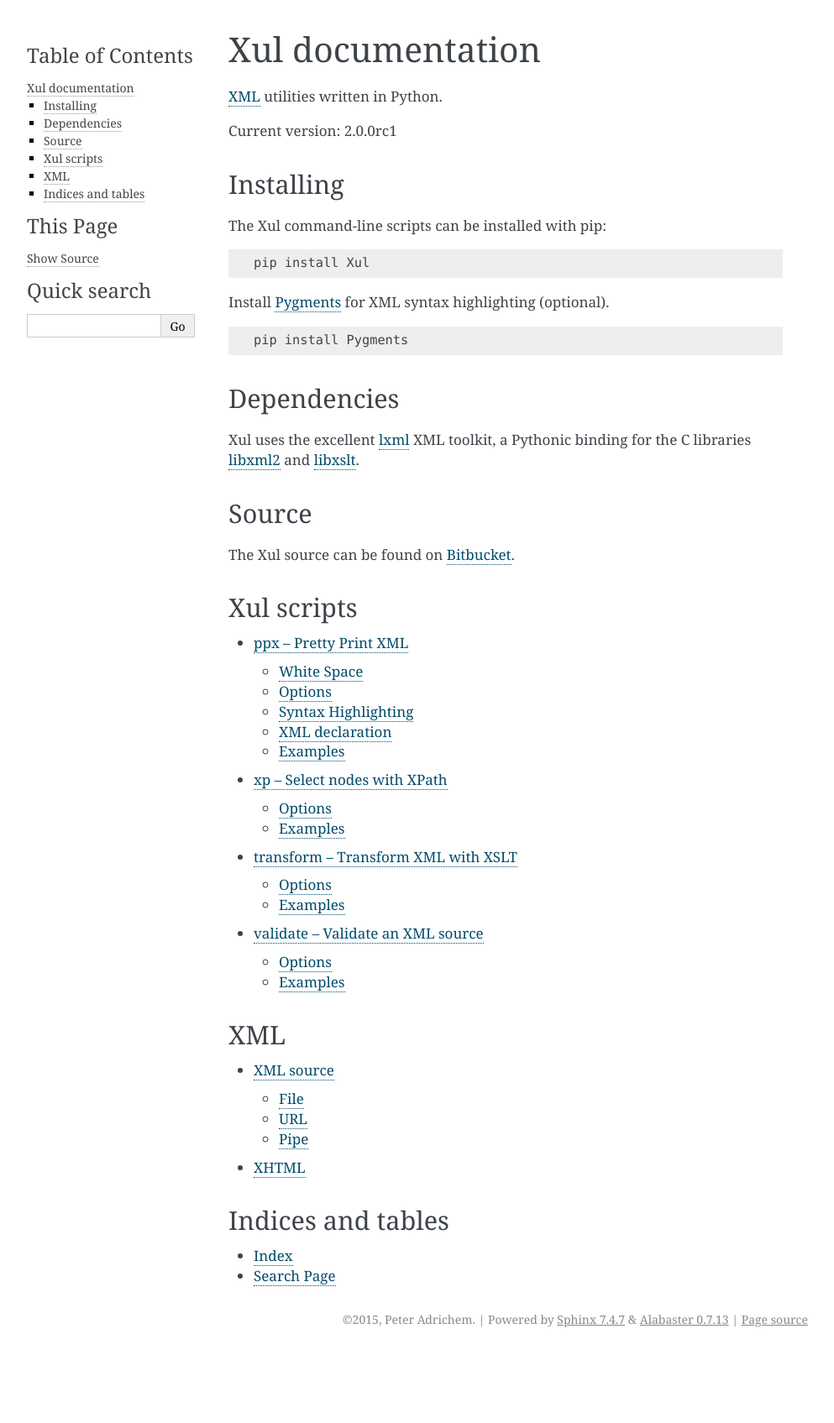
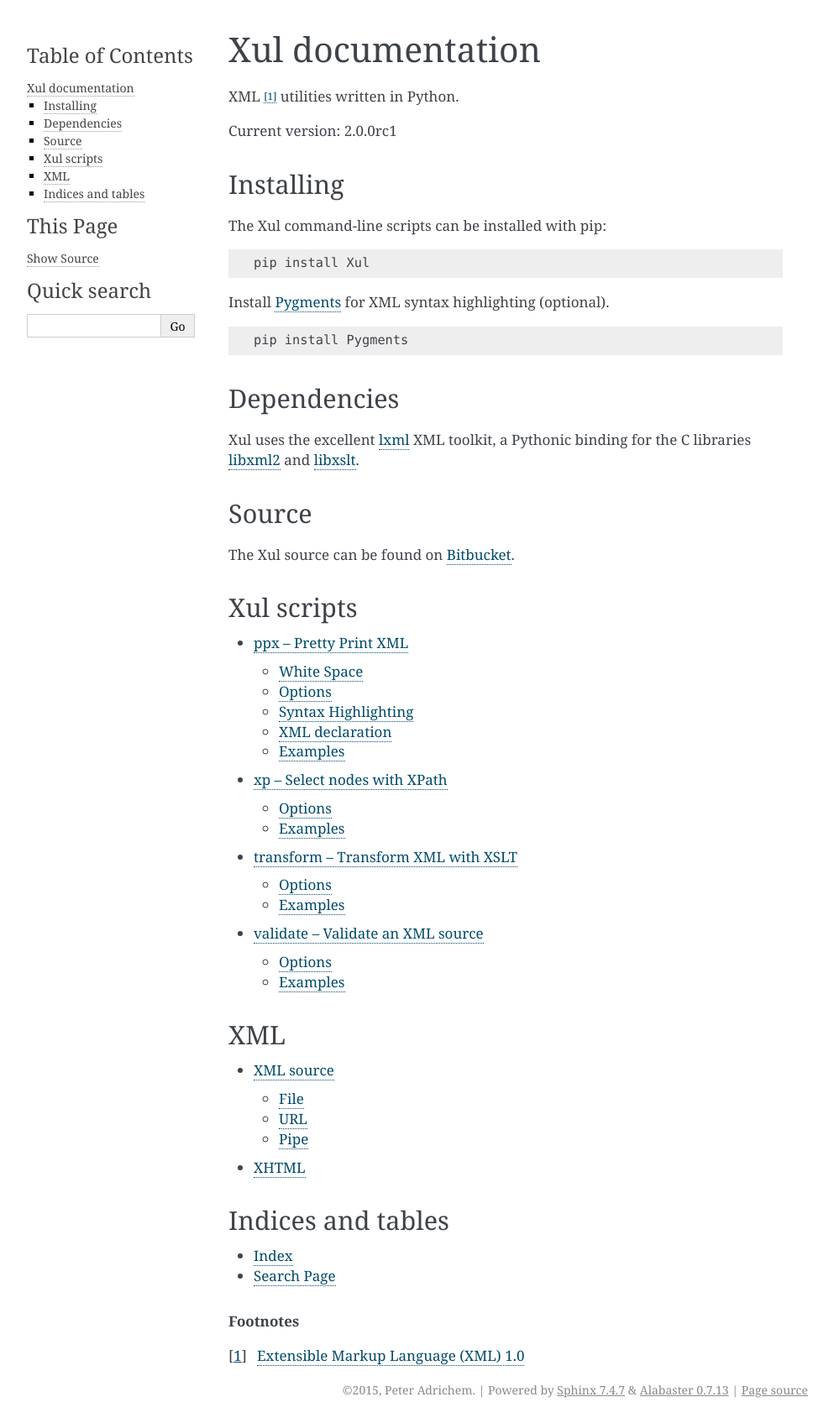
Before and after one commit to peteradrichem/Xul, a Sphinx documentation site: the page built from docs/index.rst, in a window 1280 px wide. Shown: the whole page at 84% size, without its empty margins (148-1141 px from the left). Built offline with Sphinx 7.4.7, drawn with Linux system fonts in a browser that asks for light colours; before the commit the page ends 1611 px from its top, so only the background shows below that.

Commit message:
XML 1.0 footnote

```diff
--- a/docs/index.rst
+++ b/docs/index.rst
@@ -1,7 +1,7 @@
 Xul documentation
 =================
 
-XML_ utilities written in Python.
+XML [#]_ utilities written in Python.
 
 Current version: |release|
 
@@ -62,9 +62,13 @@
 * :ref:`search`
 
 
-.. _XML: http://www.w3.org/TR/xml/
 .. _lxml: http://lxml.de/
 .. _libxml2: http://www.xmlsoft.org/
 .. _libxslt: http://xmlsoft.org/libxslt/
 .. _Pygments: http://pygments.org/
 .. _Bitbucket: https://bitbucket.org/peteradrichem/xul
+
+
+.. rubric:: Footnotes
+
+.. [#] `Extensible Markup Language (XML) 1.0 <http://www.w3.org/TR/xml/>`_
```
